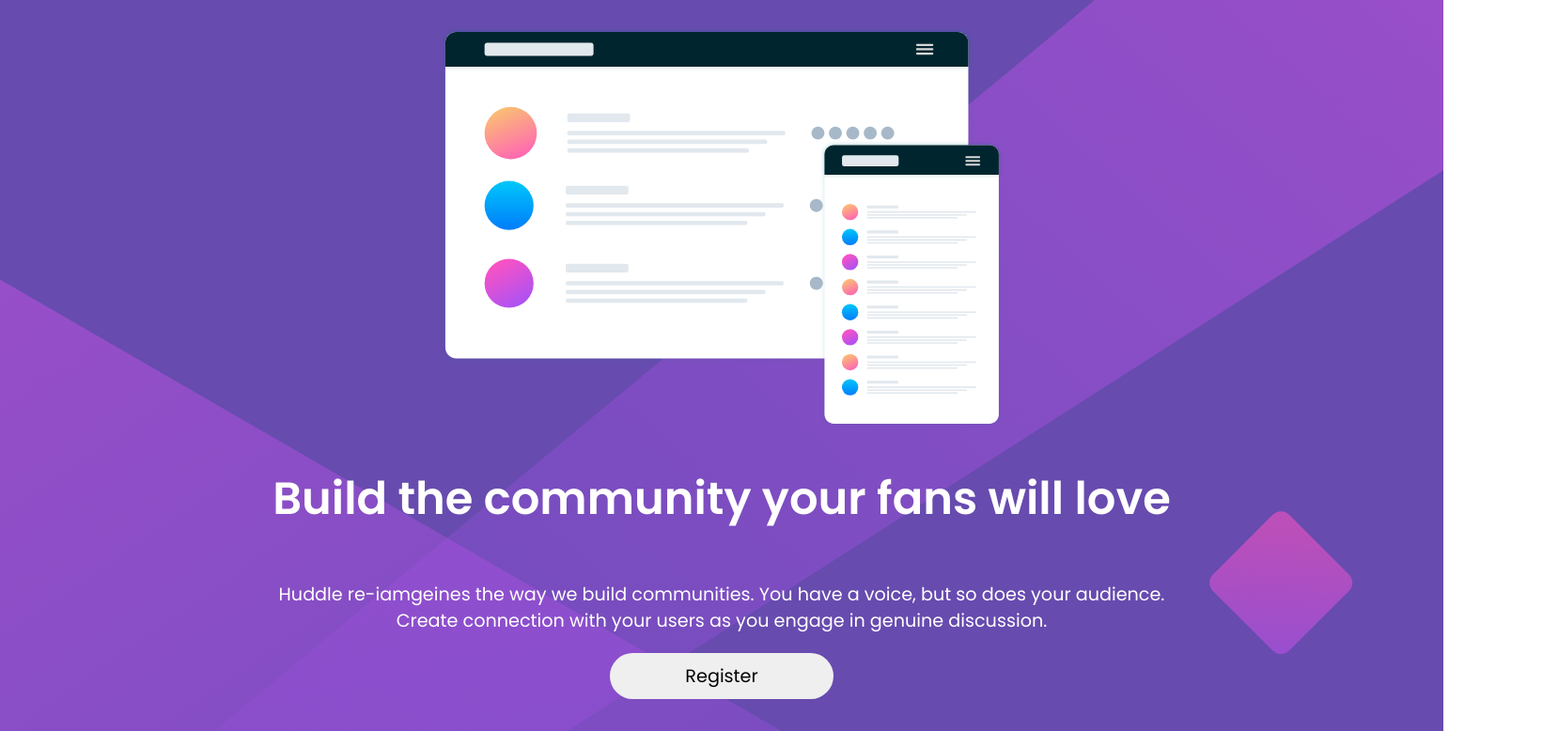
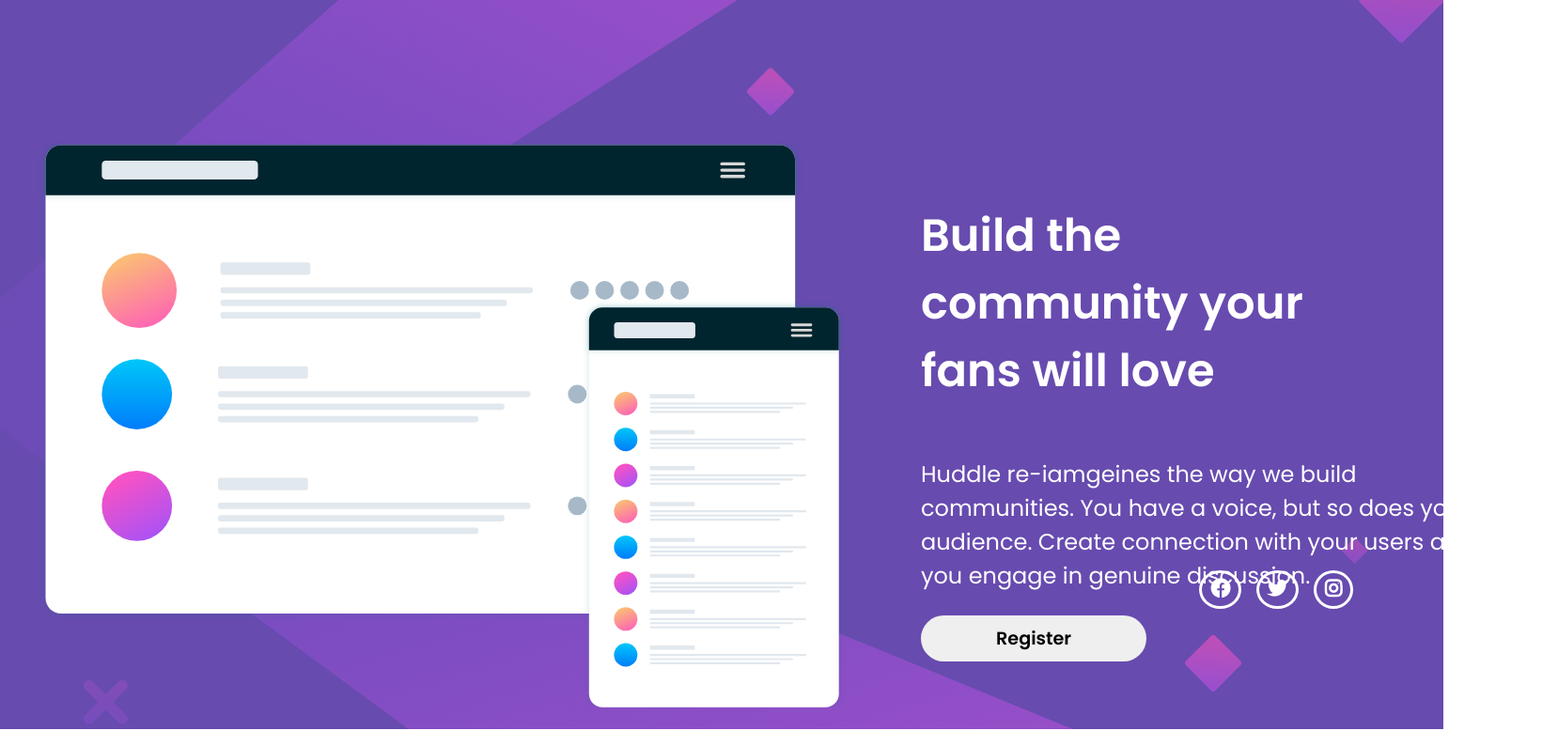
Before and after one commit to dazzlerabhi30800/frontendMentor-huddle-landing-page, a React (Create React App) app: page / in a window 1536 px wide. Shown: the part 120-898 px from the top of the page at 94% size, 1658 px wide, since content can reach past the window. Built offline with nearby package versions, Linux system fonts and the light colour scheme.

Commit message:
Completed Desktop Design

```diff
--- a/src/App.css
+++ b/src/App.css
@@ -13,3 +13,12 @@
     background-size: cover;
     background-color : hsl(257, 40%, 49%);
 }
+
+@media screen and (min-width : 1400px) {
+    .container {
+        background-image: url('./Components/images/bg-desktop.svg');
+        background-repeat: no-repeat;
+        background-size: cover;
+        background-color : hsl(257, 40%, 49%);
+    }
+}
--- a/src/Components/main.css
+++ b/src/Components/main.css
@@ -55,6 +55,7 @@
     font-size : 1.2rem;
     cursor: pointer;
     transition: all 300ms ease-in-out;
+    font-weight: bold;
 }
 
 
@@ -68,10 +69,12 @@
 .footer > .brand--logo {
     border : 1px solid white;
     border-radius : 50%;
-    padding : 7px 10px;
+    padding : 7px 9px;
     cursor : pointer;
     color: white;
     transition : all 300ms ease-in-out;
+    display: flex;
+    align-items : center;
 }
 .footer > .brand--logo:hover {
     border-color : rgb(250, 100, 225);
@@ -79,4 +82,59 @@
 }
 .brand--logo > i {
     font-size : 1.3rem;
+    align-self: center;
 }
+
+@media screen and (min-width : 1500px) {
+    .component {
+        flex-direction: row;
+        margin-top : 10rem;
+        gap : 1rem;
+    }
+    .svg--wrapper {
+        float: right;
+        flex-basis: 100%;
+    }
+    .svg--wrapper > img {
+        width : 860px;
+        height : 600px;
+        object-fit: cover;
+    }
+
+    .text--wrapper {
+        padding : 1rem 4rem;
+        float: left;
+        text-align : left;
+        justify-content: initial;
+        align-items: initial;
+        flex-basis : 100%;
+        height: fit-content;
+    }
+
+    .heading {
+        width : 30vw;
+    }
+
+   .description {
+        width : 40vw;
+        font-size : 1.5rem;
+    }
+   .btn > button:hover {
+       background: hsl(300, 69%, 71%);
+       color : white;
+       font-weight: bold;
+   }
+
+   .footer {
+       position: absolute;
+       bottom : 2rem;
+       right: 6rem;
+   }
+
+   .footer > .brand--logo {
+       border : 3px solid white;
+   }
+   .brand--logo > i {
+       font-weight : 600;
+   }
+}
```
